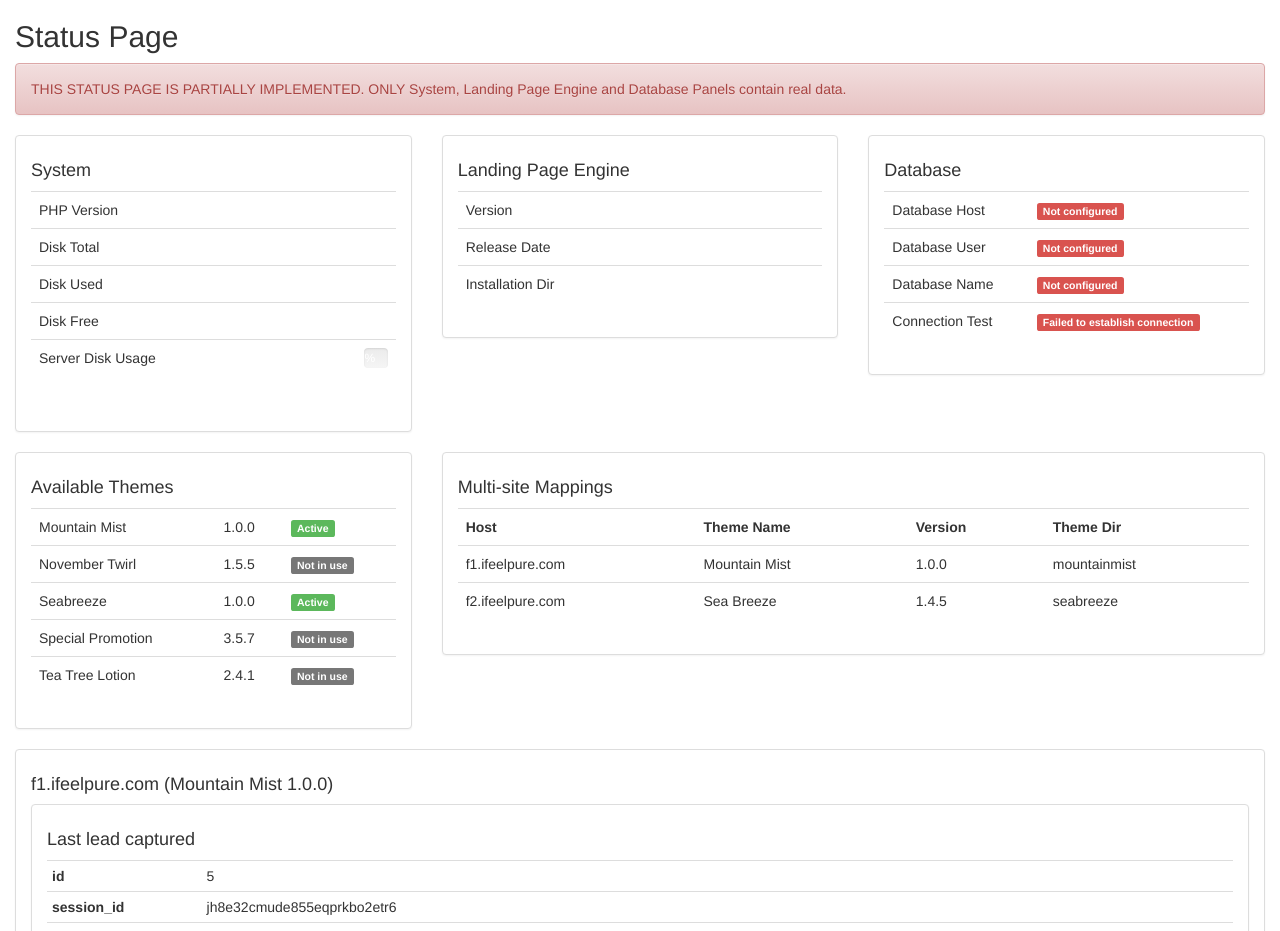
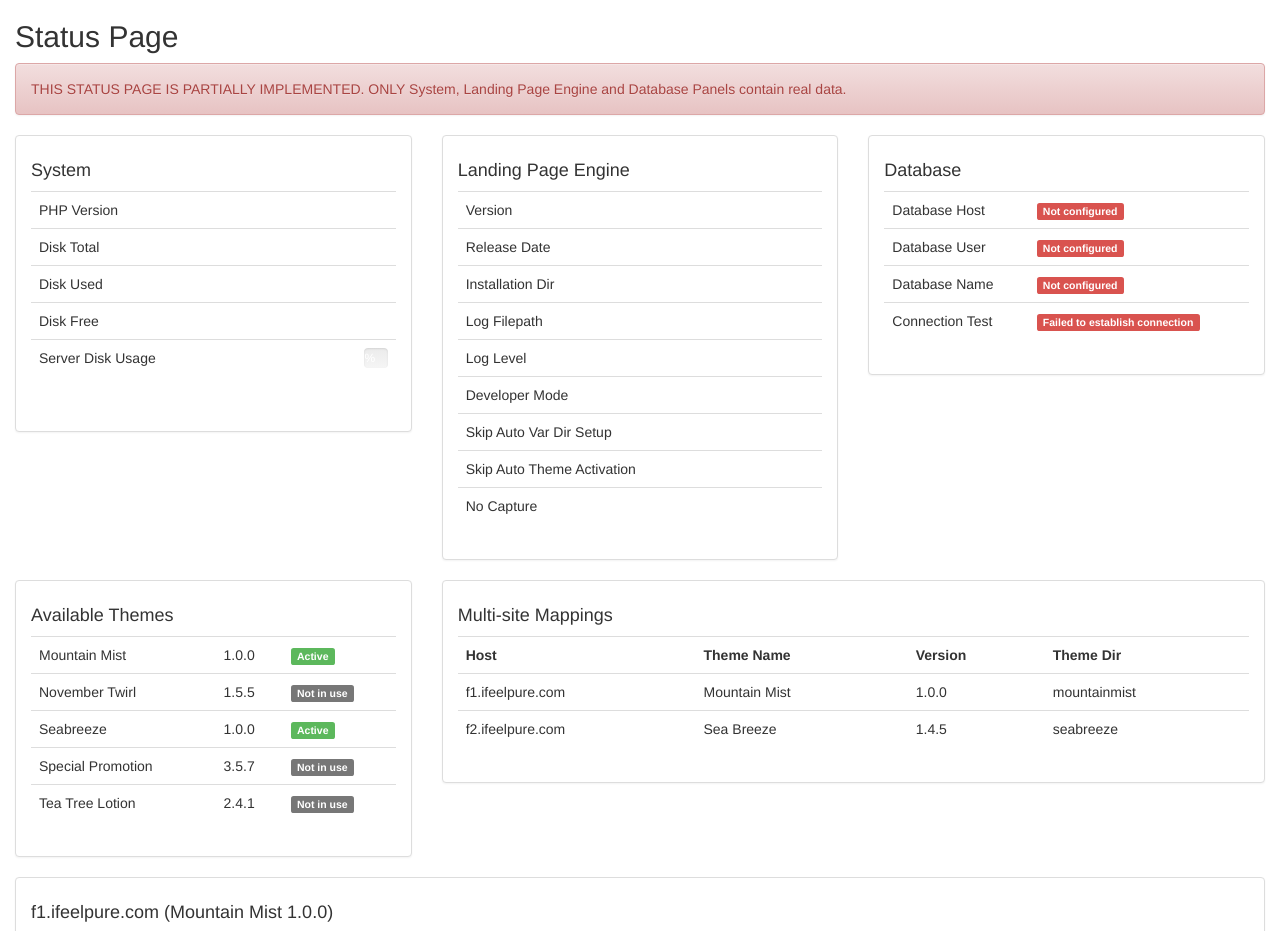
Before and after one commit to andyfusniak/landing-page-engine, a Symfony app: template views/status-page/show.html.twig in a window 1280 px wide. Shown: the top 931 px of the page. Run offline with Twig, Linux system fonts and the light colour scheme; the template is opened without the code that fills it, so the values that code supplies are empty; some libraries are stand-ins or nearby versions.

Commit message:
Status page to show application config settings

```diff
--- a/views/status-page/show.html.twig
+++ b/views/status-page/show.html.twig
@@ -99,6 +99,60 @@ Database Panels contain real data.</p>
             <td>Installation Dir</td>
             <td>{{ lpe_project_root }}</td>
         </tr>
+        <tr>
+            <td>Log Filepath</td>
+            <td>{{ lpe_log_file_path }}</td>
+        </tr>
+        <tr>
+            <td>Log Level</td>
+            <td>{{ lpe_log_level }}</td>
+        </tr>
+
+
+
+        <tr>
+            <td>Developer Mode</td>
+            {% if lpe_developer_mode == 'True' %}
+            <td><span class="label label-default">{{ lpe_developer_mode }}</td>
+            {% else %}
+            <td><span class="label label-default">{{ lpe_developer_mode }}</td>
+            {% endif %}
+            </td>
+        </tr>
+
+        <tr>
+            <td>Skip Auto Var Dir Setup</td>
+            {% if lpe_skip_auto_var_dir_setup == 'True' %}
+            <td><span class="label label-default">{{ lpe_skip_auto_var_dir_setup }}</td>
+            {% else %}
+            <td><span class="label label-default">{{ lpe_skip_auto_var_dir_setup }}</td>
+            {% endif %}
+            </td>
+        </tr>
+
+        <tr>
+            <td>Skip Auto Theme Activation</td>
+            {% if lpe_skip_auto_theme_activation == 'True' %}
+            <td><span class="label label-default">{{ lpe_skip_auto_theme_activation }}</td>
+            {% else %}
+            <td><span class="label label-default">{{ lpe_skip_auto_theme_activation }}</td>
+            {% endif %}
+            </td>
+        </tr>
+
+        <tr>
+            <td>No Capture</td>
+            {% if lpe_no_capture == 'True' %}
+            <td><span class="label label-default">{{ lpe_no_capture }}</td>
+            {% else %}
+            <td><span class="label label-default">{{ lpe_no_capture }}</td>
+            {% endif %}
+            </td>
+        </tr>
+
+
+
+
         </table>
         </div>
         </div>
@@ -148,8 +202,8 @@ Database Panels contain real data.</p>
         <tr>
             <td>Connection Test</td>
             <td>
-                {% if no_capture == 1 %}
-                <span class="label label-warning">No Capture Mode On</span>
+                {% if capturing_data == 1 %}
+                <span class="label label-warning">DATA NOT BEING CAPTURED</span>
                 {% else %}
                     {% if has_database_connection == 1 %}
                     <span class="label label-success">Success</span>
```
Also changed, not shown: src/Gm/LandingPageEngine/Config/ApplicationConfig.php (+8 -8 lines), src/Gm/LandingPageEngine/LpEngine.php (+20 -1 lines), src/Gm/LandingPageEngine/Mapper/TableMapper.php (+13 -0 lines), src/Gm/LandingPageEngine/Service/StatusService.php (+61 -25 lines).
